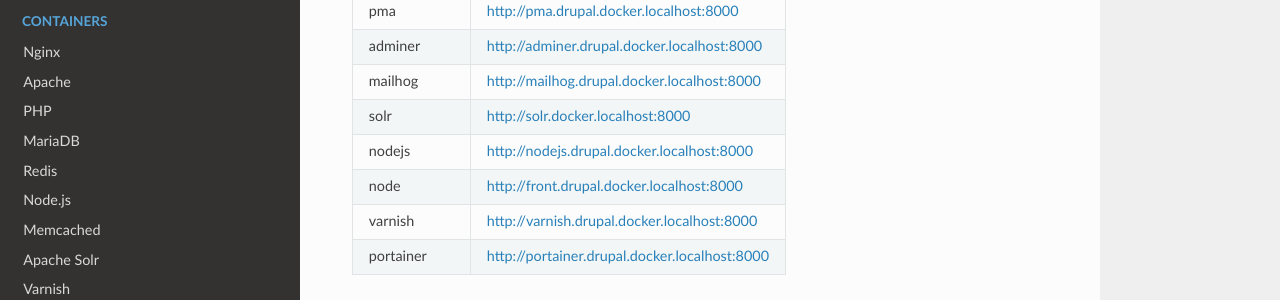
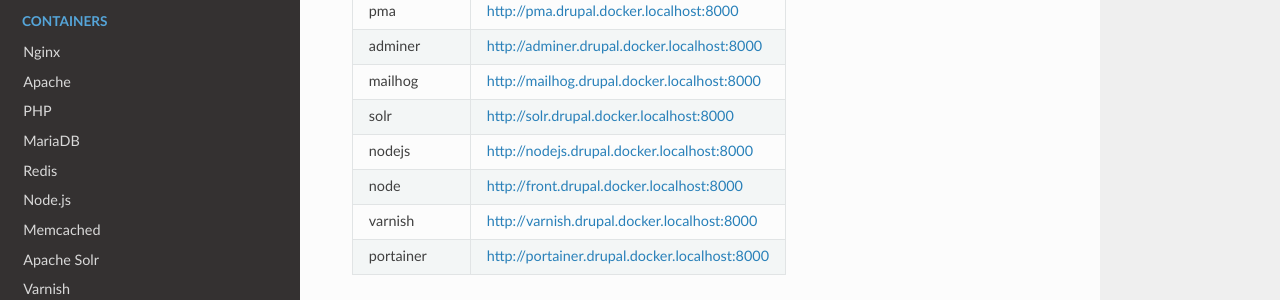
Before and after one commit to wodby/docker4drupal, an MkDocs documentation site: the page built from docs/domains.md, in a window 1280 px wide and 954 px high. Shown: the part 380-680 px from the top of the window. Built offline with MkDocs 1.6.1, drawn with Linux system fonts in a browser that asks for light colours; nearby versions of some CDN libraries; old or Windows-style settings are respelled for this version of MkDocs; some of the changed lines change nothing that is shown.

Commit message:
Update domains.md
Fix default URL for solr server.

```diff
--- a/docs/domains.md
+++ b/docs/domains.md
@@ -10,7 +10,7 @@
 | pma          | [http://pma.drupal.docker.localhost:8000](http://pma.drupal.docker.localhost:8000)             |
 | adminer      | [http://adminer.drupal.docker.localhost:8000](http://adminer.drupal.docker.localhost:8000)     |
 | mailhog      | [http://mailhog.drupal.docker.localhost:8000](http://mailhog.drupal.docker.localhost:8000)     |
-| solr         | [http://solr.docker.localhost:8000](http://solr.docker.localhost:8000)                         |
+| solr         | [http://solr.drupal.docker.localhost:8000](http://solr.drupal.docker.localhost:8000)                         |
 | nodejs       | [http://nodejs.drupal.docker.localhost:8000](http://nodejs.drupal.docker.localhost:8000)       |
 | node         | [http://front.drupal.docker.localhost:8000](http://front.drupal.docker.localhost:8000)         |
 | varnish      | [http://varnish.drupal.docker.localhost:8000](http://varnish.drupal.docker.localhost:8000)     |
```
